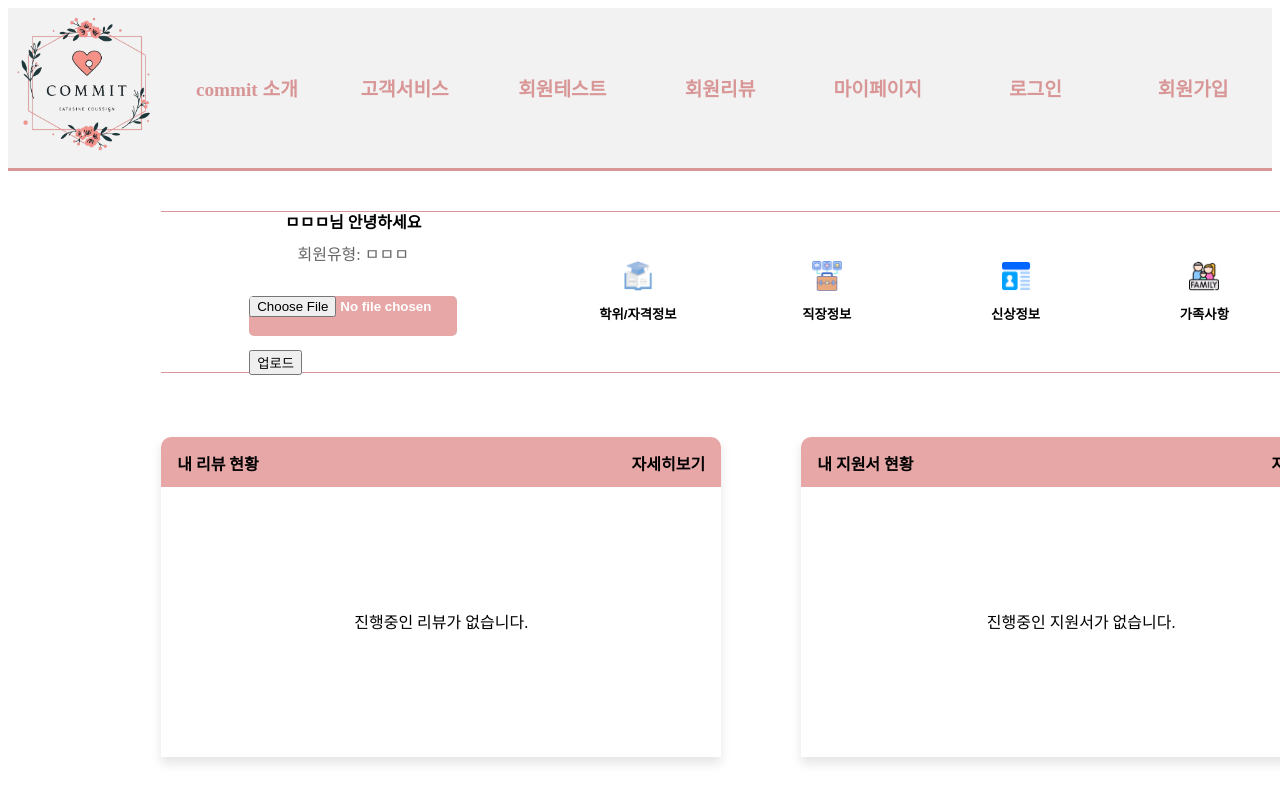
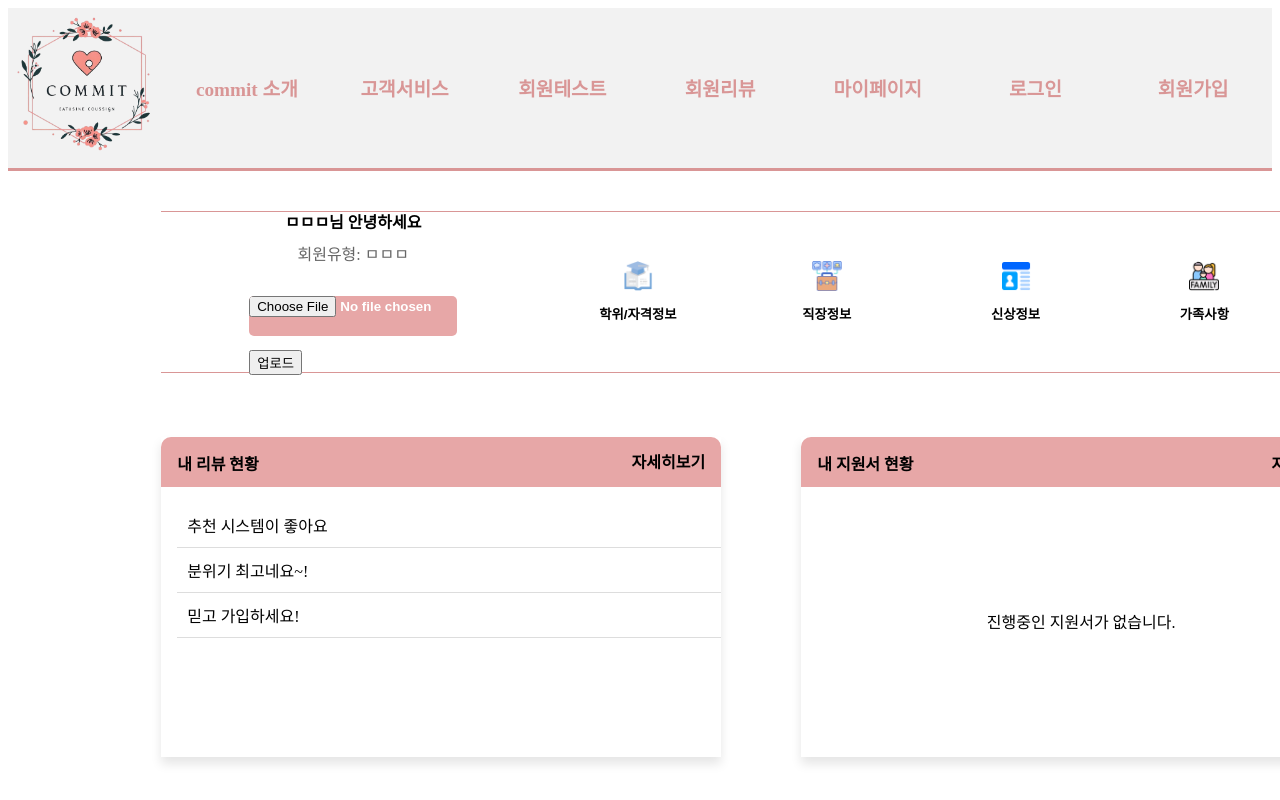
Before and after one commit to kkameoo/commitProject, a React (Vite) app: page /MyPage in a window 1280 px wide. Shown: the top 800 px of the page. Built offline with nearby package versions, Linux system fonts and the light colour scheme; a web font is replaced by a local one.

Commit message:
[건민]리뷰

```diff
--- a/src/App.jsx
+++ b/src/App.jsx
@@ -16,6 +16,8 @@ import Company from "./pages/Company";
 
 import Test from "./pages/Test";
 
+import ReviewContent from "./review_components/ReviewContent"; // 추가
+
 function App() {
   return (
     <Routes>
@@ -24,6 +26,8 @@ function App() {
       <Route path="/SignIn" element={<SignIn />} />
       <Route path="/Review" element={<Review />} />
       <Route path="/Reviews" element={<Reviews />} />
+      <Route path="/review/:id" element={<ReviewContent />} /> {/* 상세 리뷰 페이지 */}
+
       <Route path="/MyPage" element={<MyPage />} />
       <Route path="/Admin" element={<Admin />} />
       <Route path="/Degree" element={<Degree />} />
--- a/src/mypage_components/ReviewBar.jsx
+++ b/src/mypage_components/ReviewBar.jsx
@@ -1,4 +1,7 @@
 import styled from "styled-components";
+import { useState } from "react";
+import { useNavigate } from "react-router-dom";
+
 
 const Box = styled.div`
   // border: 2px solid black;
@@ -27,7 +30,7 @@ const Title = styled.div`
 
 const TitleText = styled.div`
   // border: 2px solid red;
-  width: 20rem;
+  // width: 20rem;
   height: 100%;
 
   display: flex;
@@ -42,25 +45,72 @@ const TitleDetail = styled.div`
 
   display: flex;
   align-items: center; /* ✅ 수직 중앙 정렬 */
-  padding-top: 3px; /* ✅ 글자를 아래로 내림 */
+  // padding-top: 3px; /* ✅ 글자를 아래로 내림 */
+  cursor: pointer;
 `;
 const Content = styled.div`
   // border: 2px solid blue;
   width: 35rem;
-  height: 16.7rem;
+  // height: 16.7rem;
+  height: auto;
   display: flex;
-  justify-content: center;
-  align-items: center;
+  // justify-content: center;
+  // align-items: center;
+  flex-direction: column;
+  padding: 1rem;
 `;
+
+const ReviewItem = styled.div`
+  padding: 10px;
+  border-bottom: 1px solid #ddd;
+  cursor: pointer;
+  transition: 0.2s;
+
+  &:hover {
+    background-color: #f5f5f5;
+  }
+`;
+
 function ReviewBar() {
+  const navigate = useNavigate();
+
+  // const [reviews, setReviews] = useState([]);
+
+  // useEffect(() => {
+  //   fetch("http://localhost:8927")
+  //     .then((res) => res.json())
+  //     .then((data) => setReviews(data))
+  //     .catch((error) => console.error("데이터 로딩 오류:", error));
+  // }, []);
+
+  // 샘플 리뷰 데이터
+  const [reviews] = useState([
+    { id: 1, title: "추천 시스템이 좋아요", contents: "다양한 매칭 옵션이 있어서 선택의 폭이 넓었습니다.", image: "" },
+    { id: 2, title: "분위기 최고네요~!", contents: "매니저님이 친절하게 상담해주셔서 만족스러웠어요.", image: "" },
+    { id: 3, title: "믿고 가입하세요!", contents: "다른 곳보다 매칭률이 높아서 좋았어요.", image: "" }
+  ]);
+
+
   return (
     <Box>
       <Title>
         <TitleText>내 리뷰 현황</TitleText>
         <TitleDetail>자세히보기</TitleDetail>
       </Title>
-      <Content>진행중인 리뷰가 없습니다.</Content>
+      <Content>
+      {reviews.length > 0 ? (
+          reviews.map((review) => (
+            <ReviewItem key={review.id} onClick={() => navigate(`/review/${review.id}`, { state: review })}>
+  {review.title}
+</ReviewItem>
+
+          ))
+        ) : (
+          <p>진행중인 리뷰가 없습니다.</p>
+        )}
+      </Content>
     </Box>
   );
 }
+
 export default ReviewBar;
--- a/src/mypage_components/TopBar.jsx
+++ b/src/mypage_components/TopBar.jsx
@@ -114,6 +114,7 @@ const SignButton = styled.button`
 
   &:hover {
     background-color: rgb(255, 187, 187);
+    // background-color: rgb(242, 242, 242);
   }
 `;
 
```
